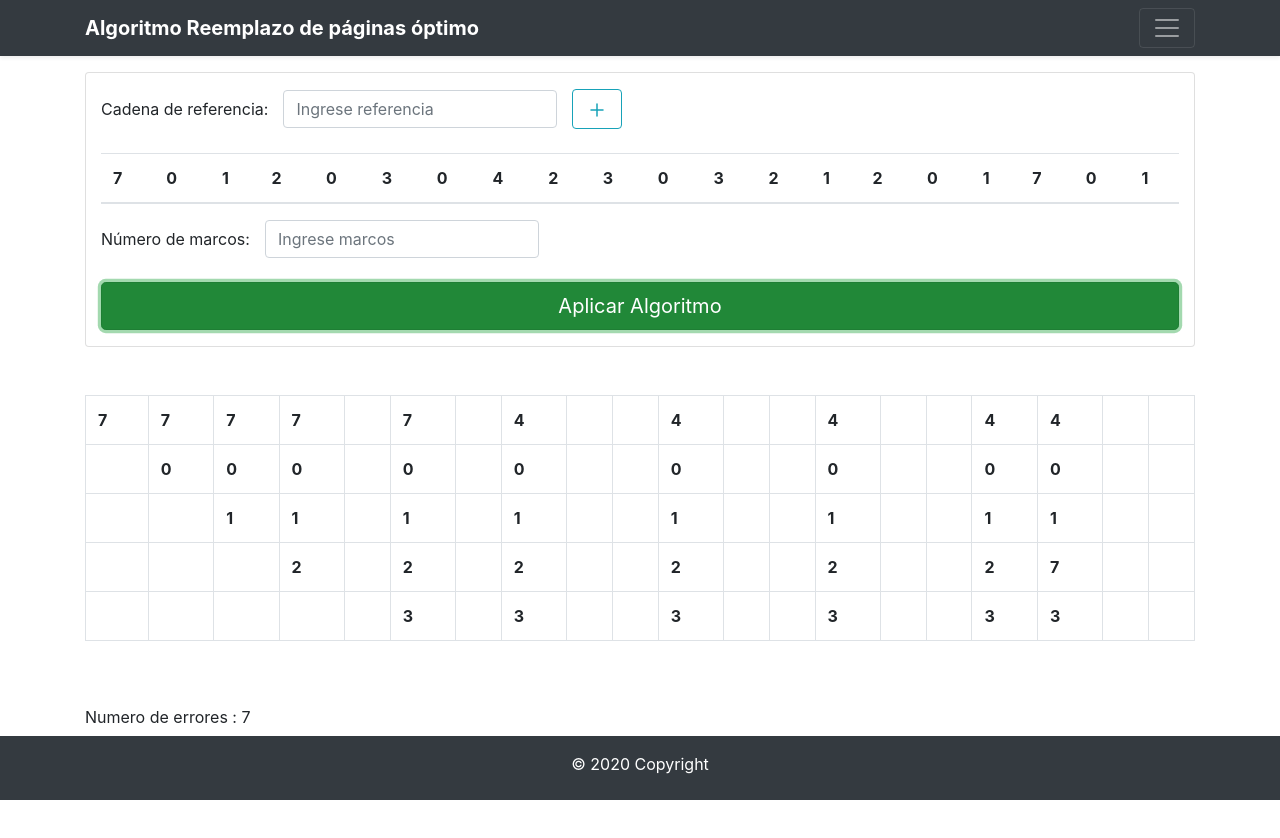
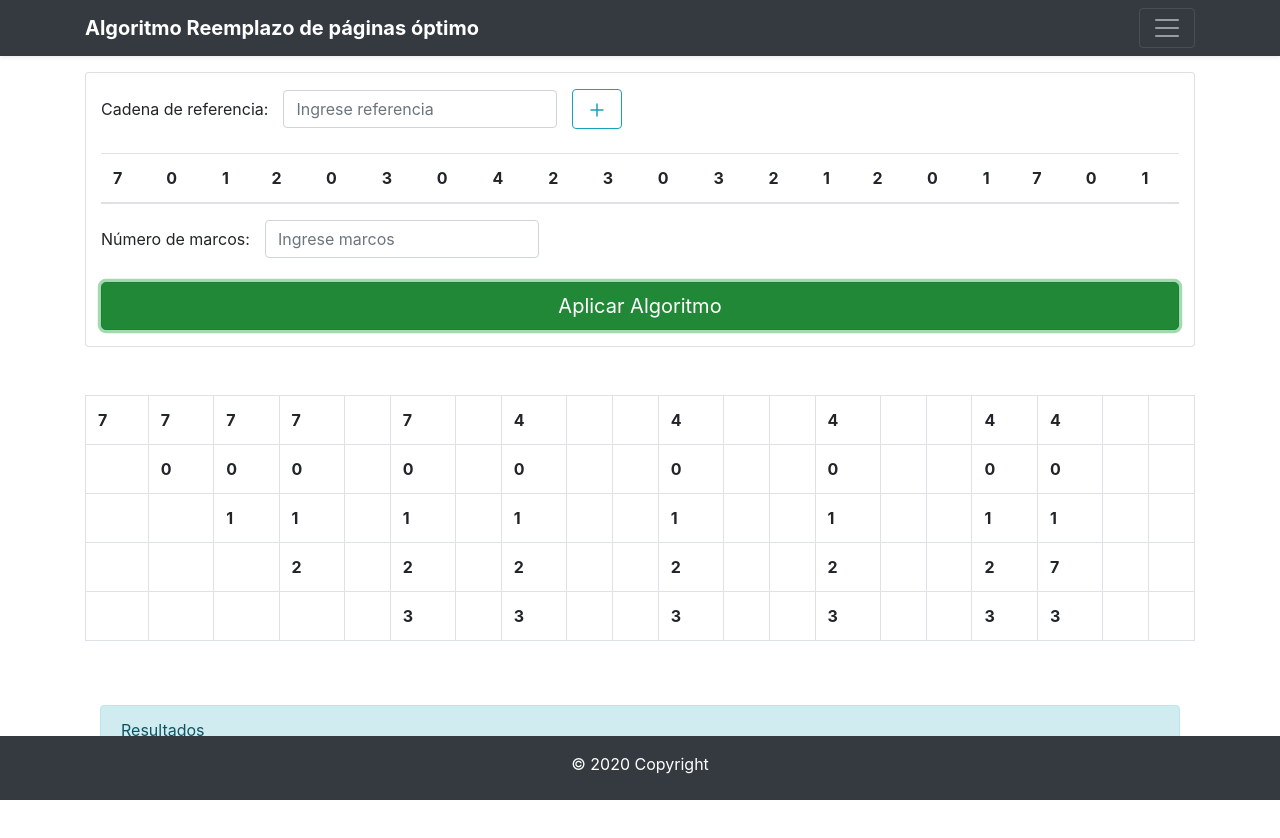
Before and after one commit to chjuca/Algoritmo-Reemplazo-Paginas, an Angular app: page / in a window 1280 px wide. Both pictures are taken after typing "5" into the empty fields and a click on the button "Aplicar Algoritmo". Shown: the top 838 px of the page. Before the commit the page ends 800 px from the top, so only its background shows below. Built offline with nearby package versions, Linux system fonts and the light colour scheme.

Commit message:
No realice ningun cambio

```diff
--- a/src/app/app.component.css
+++ b/src/app/app.component.css
@@ -11,5 +11,4 @@ footer {
   height: 4em;
   color: white;
   position:fixed;
-
 }
--- a/src/app/components/result/result.component.css
+++ b/src/app/components/result/result.component.css
@@ -0,0 +1,4 @@
+
+.result {
+    margin-bottom: 7em;
+}
--- a/src/app/components/result/result.component.html
+++ b/src/app/components/result/result.component.html
@@ -1,6 +1,10 @@
 <div>
     <br><br>
-    <div>
-        Numero de errores : {{errors}}
+    <div class="container result" *ngIf="errors">
+        <div class="alert alert-info" role="alert">
+            Resultados
+        </div>
+        N&uacute;mero de errores : {{errors}}
     </div>
+
 </div>
```
